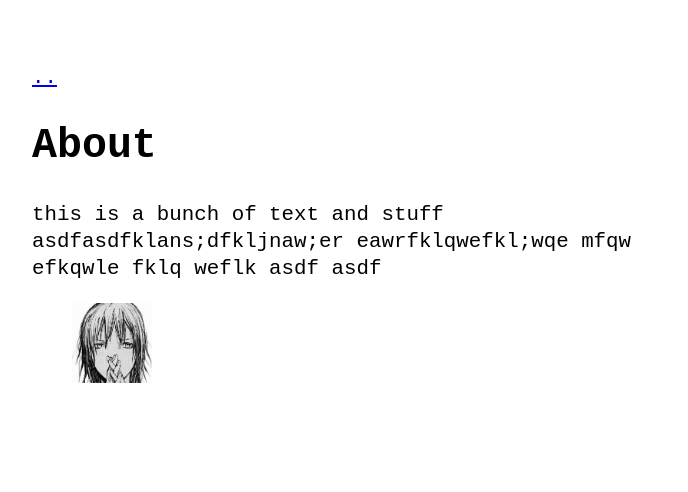
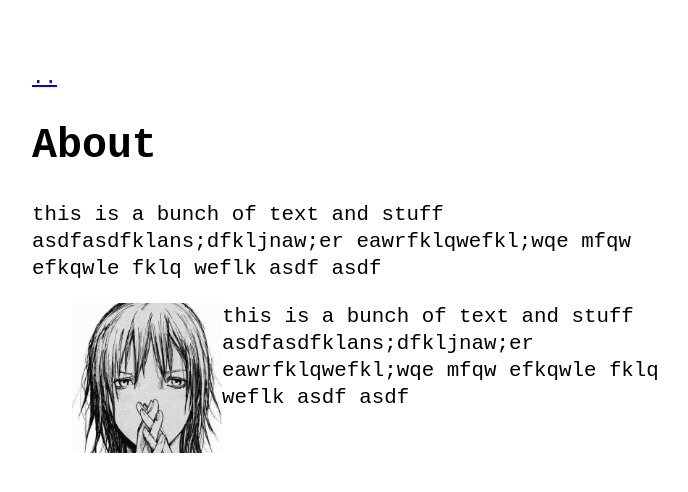
Before and after one commit to deadoceans/deadoceans.github.io, a Jekyll site: the page built from about.md, in a window 1280 px wide. Shown: the top 492 px of the page, without its empty margins (288-976 px from the left). Built offline with Jekyll 4.4.1, drawn with Linux system fonts in a browser that asks for light colours.

Commit message:
Update about.md

```diff
--- a/about.md
+++ b/about.md
@@ -4,5 +4,5 @@ title: About
 ---
 this is a bunch of text and stuff asdfasdfklans;dfkljnaw;er eawrfklqwefkl;wqe mfqw efkqwle fklq weflk asdf asdf
 <figure>
-  <img src="../img/logo-icon.jpg" align="left" hspace="50" vspace="50" width="80" height="80">
-</figure>
+  <img src="../img/logo-icon.jpg" align="left" hspace="50" vspace="50" width="150" height="150">
+</figure> this is a bunch of text and stuff asdfasdfklans;dfkljnaw;er eawrfklqwefkl;wqe mfqw efkqwle fklq weflk asdf asdf
```
